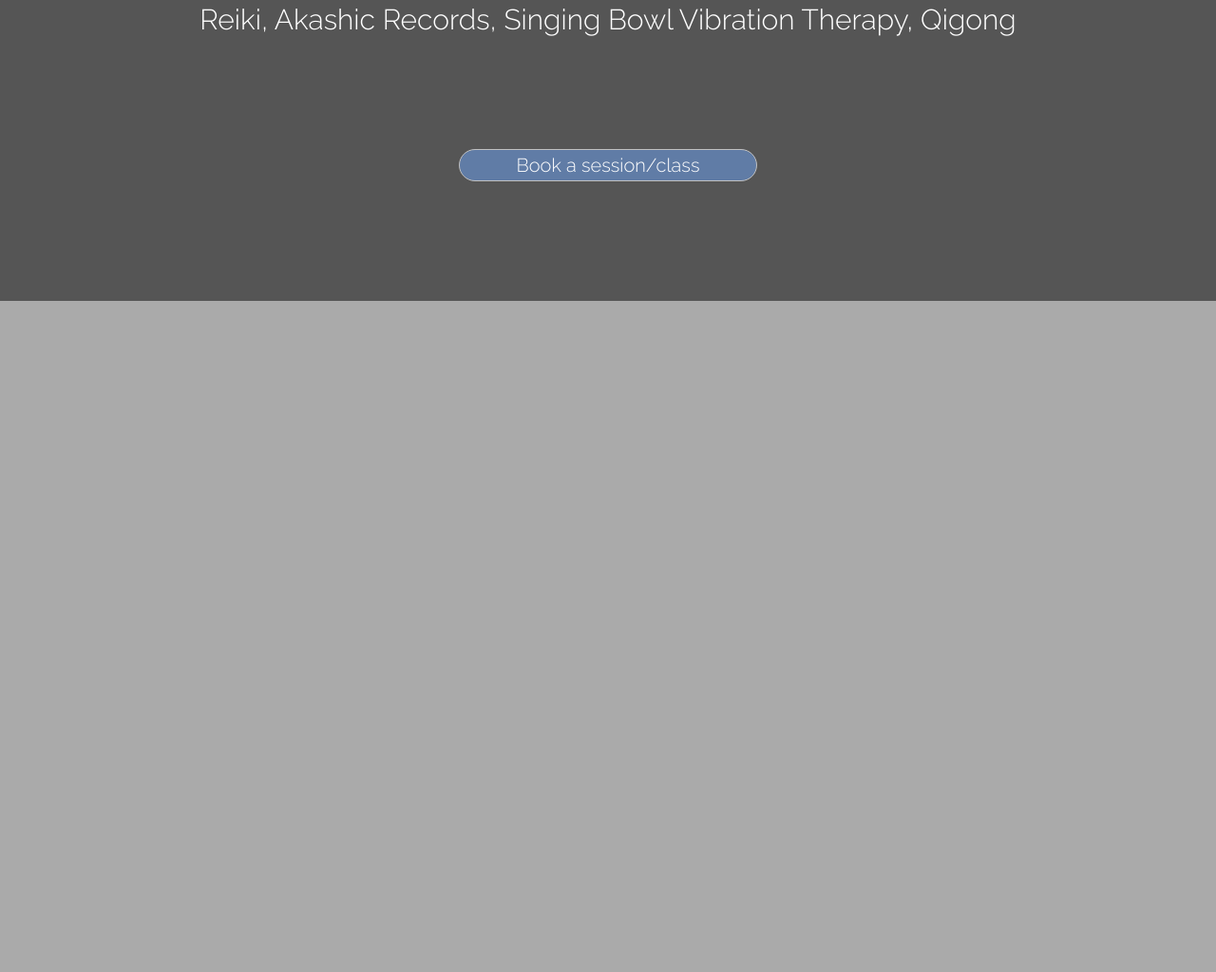
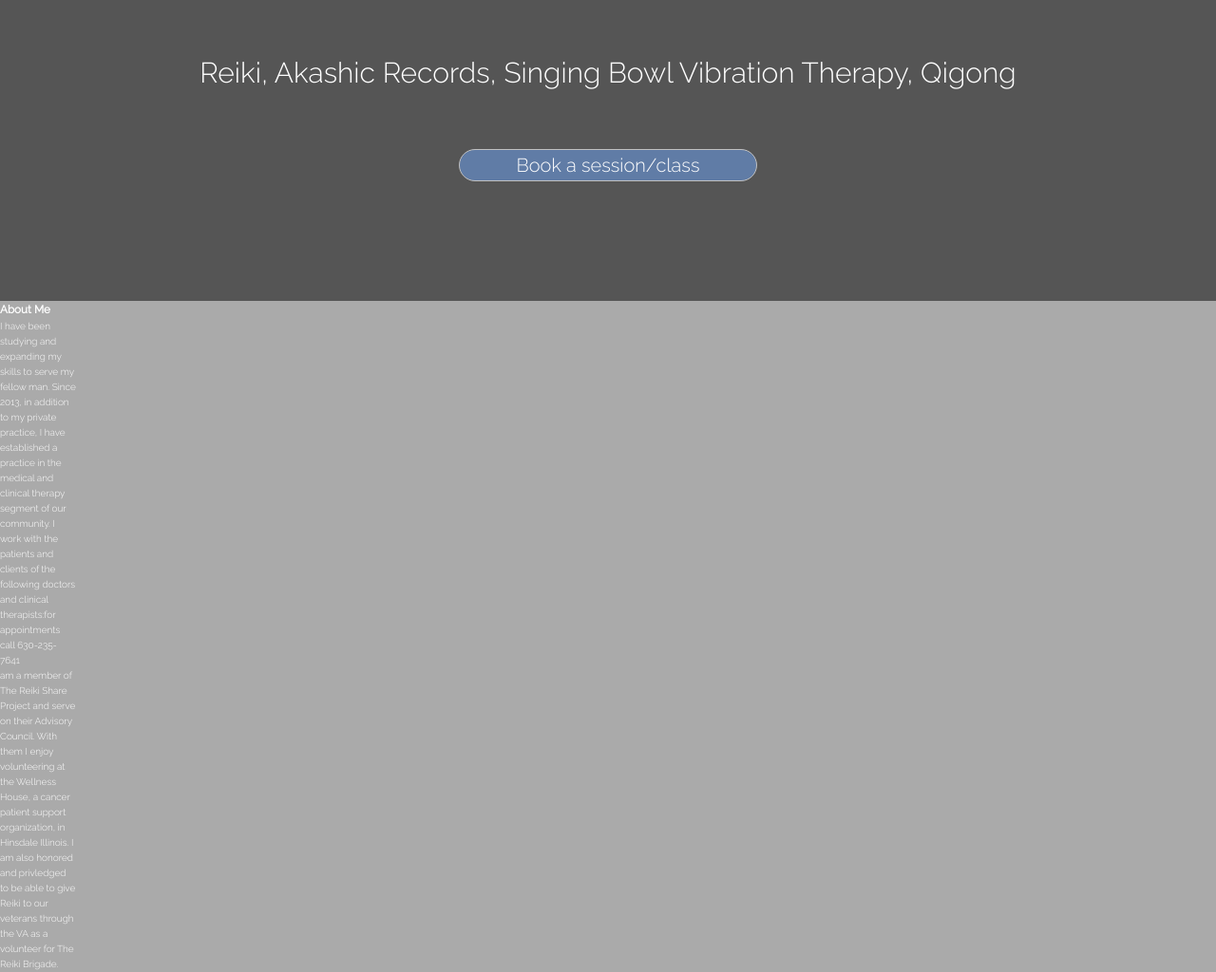
Before and after one commit to ethan375/Gregz, a website: page index.html in a window 1280 px wide. Shown: the part 323-1347 px from the top of the page at 95% size. Before the commit the page ends 800 px from the top, so only its background shows below. Drawn offline with Linux system fonts and the light colour scheme.

Commit message:
laptop broke emergency push

```diff
--- a/index.html
+++ b/index.html
@@ -32,6 +32,12 @@
   </header>
 
   <section class="about">
+    <h3 class="about__header">About Me</h3>
+
+    <p>I have been studying and expanding my skills to serve my fellow man. Since 2013, in addition to my private practice, I have established a practice in the medical and clinical therapy segment of our community.
+    I work with the patients and clients of the following doctors and clinical therapists:for appointments call 630-235-7641</p>
+
+    <p> am a member of The Reiki Share Project and serve on their Advisory Council.  With them I enjoy volunteering at the Wellness House, a cancer patient support organization, in Hinsdale Illinois. I am also honored and privledged to be able to give Reiki to our veterans through the VA as a volunteer for The Reiki Brigade.</p>
 
   </section>
 
--- a/sass/header.scss
+++ b/sass/header.scss
@@ -20,7 +20,7 @@
     grid-column: 1/-1;
     grid-row: 3/4;
     justify-self: center;
-    align-self: start;
+    align-self: center;
     font-size: 3rem;
     font-weight: 300;
   }
@@ -28,7 +28,7 @@
   &__line{
     grid-row: 2/3;
     grid-column: 2/4;
-    align-self: center;
+    align-self: end;
     justify-self: center;
     border-radius: 50%;
     width: 100%;
```
Also changed, not shown: css/style.css.
